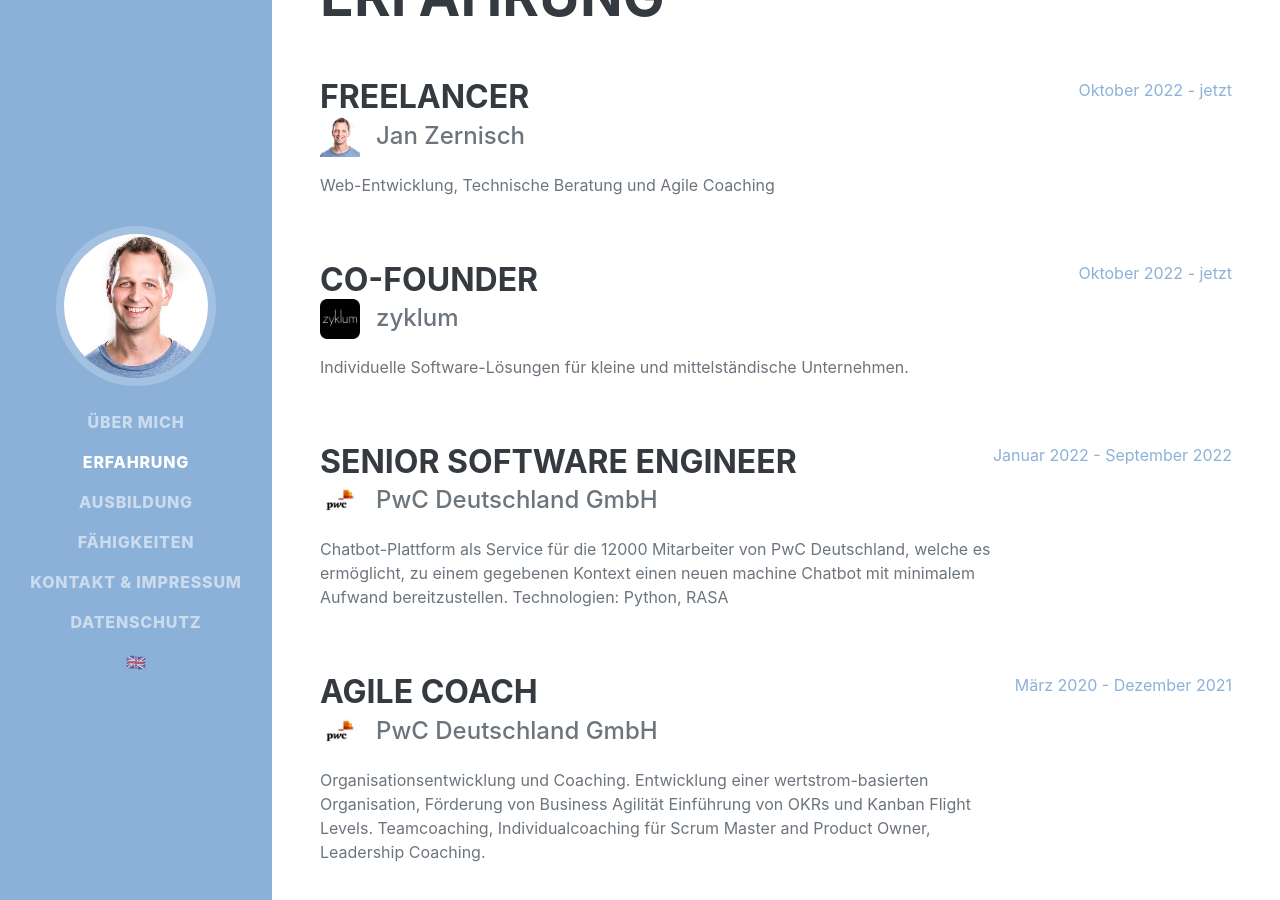
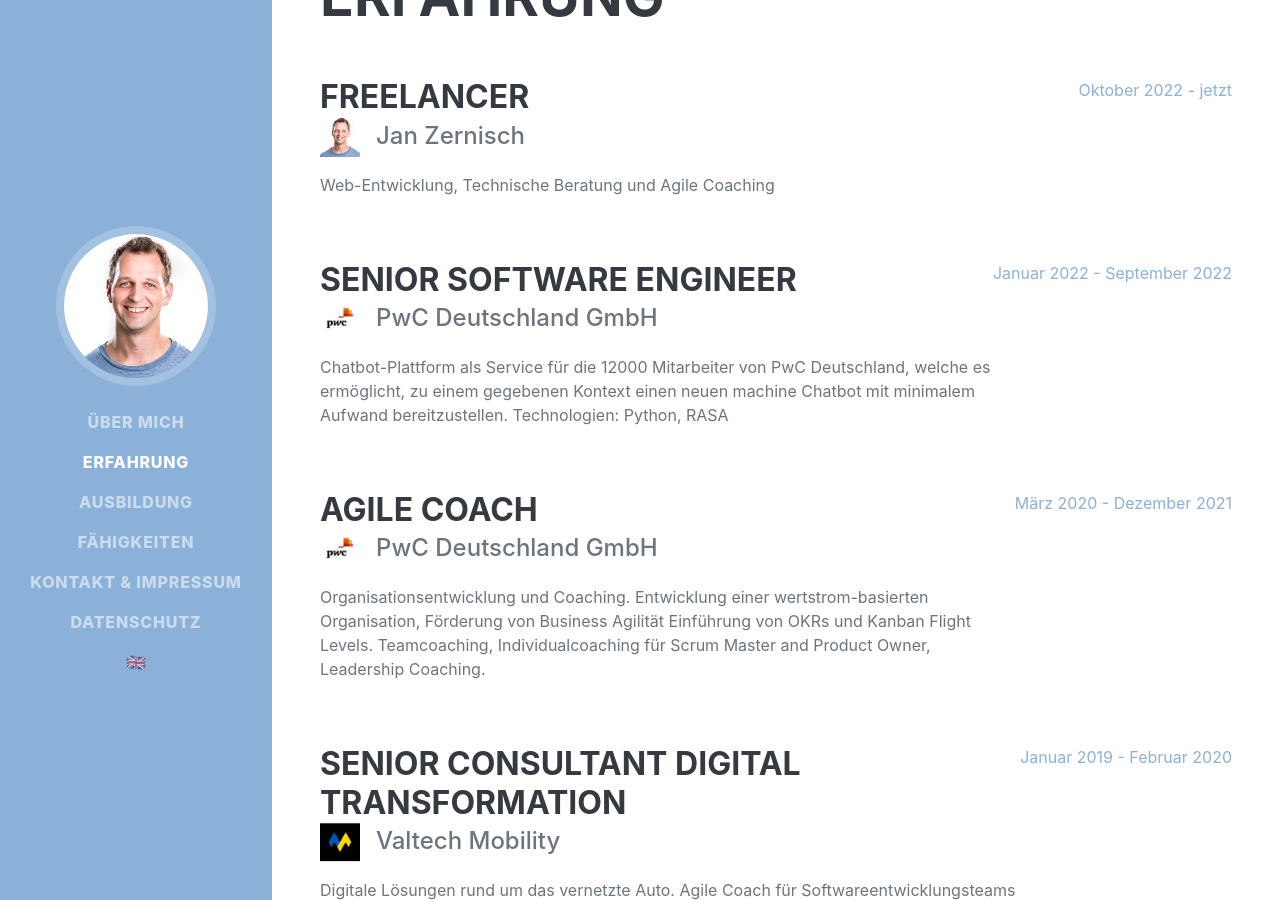
Before and after one commit to jzernisch/jzernisch.github.io, a Jekyll site: the page built from index.html, in a window 1280 px wide and 900 px high, scrolled down 1918 px. Built offline with Jekyll 4.4.1, drawn with Linux system fonts in a browser that asks for light colours; nearby versions of some CDN libraries; some web fonts are replaced.

Commit message:
Remove zyklum from experience section

```diff
--- a/index.html
+++ b/index.html
@@ -25,12 +25,6 @@ jobs:
       company_url: https://jzernisch.com
       timeframe: Oktober 2022 - jetzt
       description: Web-Entwicklung, Technische Beratung und Agile Coaching
-    - role: Co-Founder
-      company_name: zyklum
-      company_logo: assets/img/zyklum.jpeg
-      company_url: https://zyklum.de/
-      timeframe: Oktober 2022 - jetzt
-      description: Individuelle Software-Lösungen für kleine und mittelständische Unternehmen.
     - role: Senior Software Engineer
       company_name: PwC Deutschland GmbH
       company_logo: /assets/img/pwc.jpeg
```
